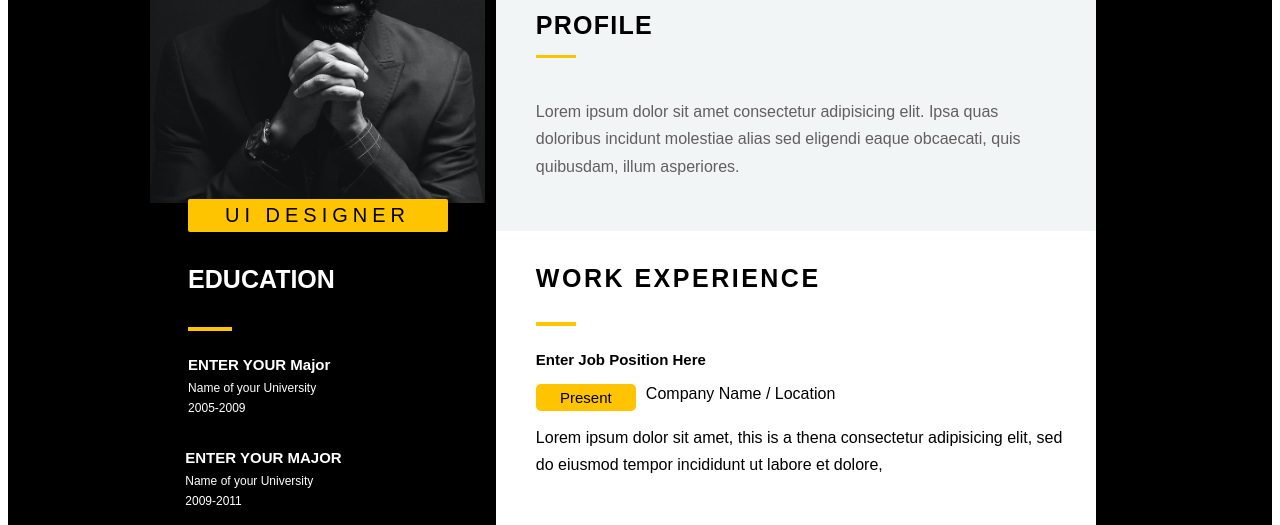
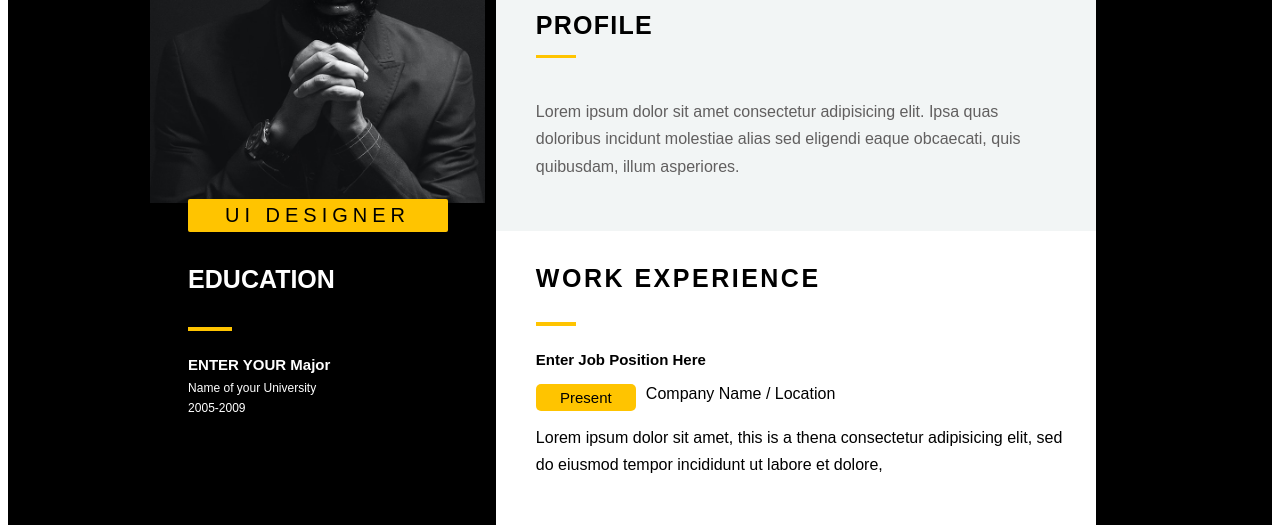
Before and after one commit to Ajin-k-j/html_resume, a plain HTML site: page index.html in a window 1280 px wide. Shown: the part 222-747 px from the top of the page. Drawn offline with Linux system fonts and the light colour scheme.

Commit message:
removed div

```diff
--- a/index.html
+++ b/index.html
@@ -20,11 +20,7 @@
             <p>Name of your University</p>
             <p>2005-2009</p>
           </div>
-          <div class="edu2">
-            <h5>ENTER YOUR MAJOR</h5>
-            <p>Name of your University</p>
-            <p>2009-2011</p>
-          </div>
+
         </div>
         <div class="col1-inner2">
             <h4>EXPERTISE</h4>
```
